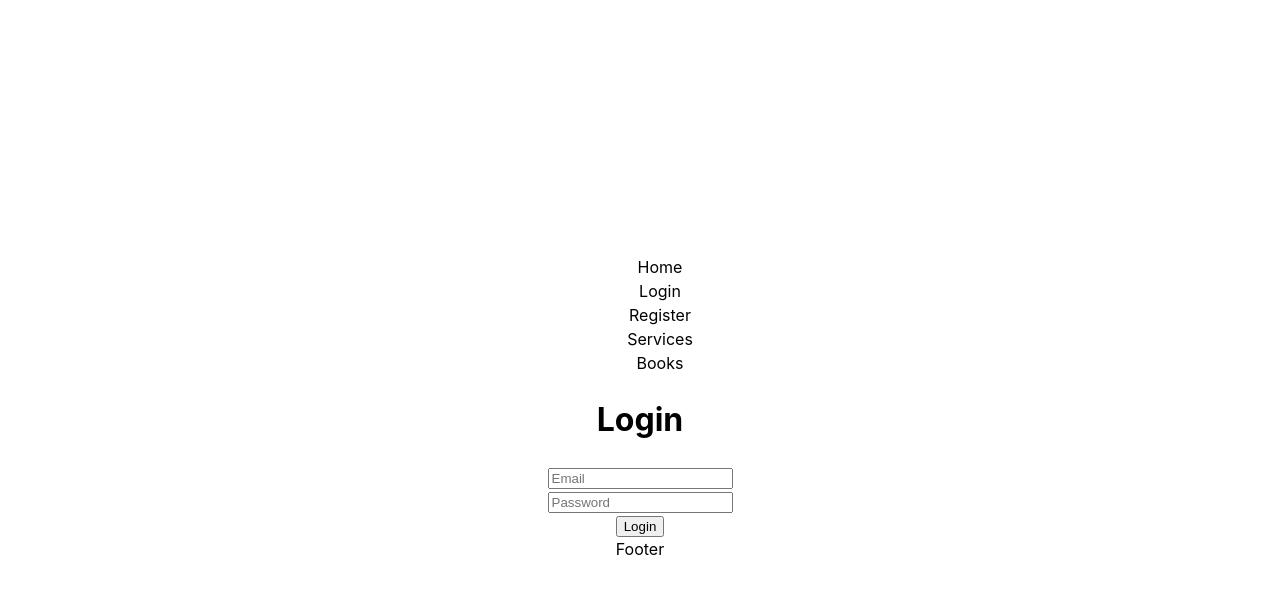
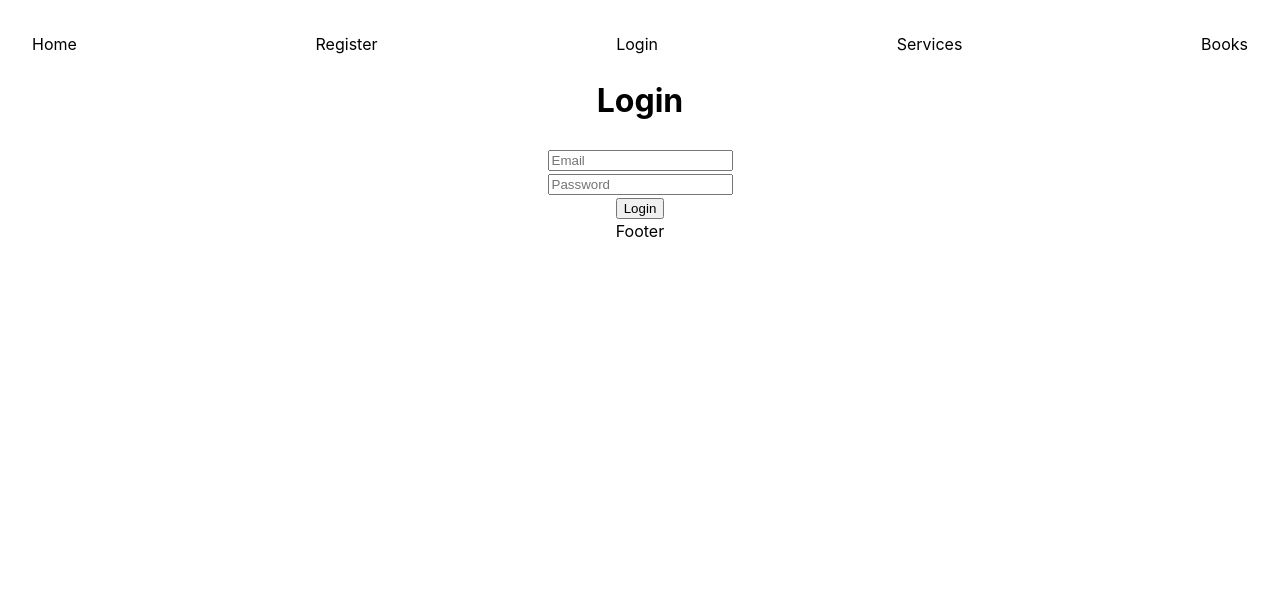
Before and after one commit to More-Pe/frontend-LibraryOnline, a React (Vite) app: page /login in a window 1280 px wide. Shown: the top 594 px of the page. Built offline with nearby package versions, Linux system fonts and the light colour scheme.

Commit message:
feat: token decoded

```diff
--- a/package.json
+++ b/package.json
@@ -11,6 +11,7 @@
   },
   "dependencies": {
     "cors": "^2.8.5",
+    "jwt-decode": "^4.0.0",
     "react": "^18.3.1",
     "react-dom": "^18.3.1",
     "react-router-dom": "^6.25.1"
--- a/src/components/CLogin/CLogin.jsx
+++ b/src/components/CLogin/CLogin.jsx
@@ -3,7 +3,7 @@ import { useState } from 'react';
 import { CInput } from '../CInput/CInput.jsx'
 import { LoginUser } from '../../apiCalls/apiCalls.js';
 import { useNavigate } from 'react-router-dom';
-
+import { jwtDecode } from 'jwt-decode'
 export const CLogin = () => {
 	const navigate = useNavigate();
 	const [credentials, setCredentials] = useState({
@@ -21,8 +21,14 @@ export const CLogin = () => {
 	async function login() {
 		try {
 			console.log(credentials);
-			const response = await LoginUser(credentials); // guarda la repsuesta en una variale
+			const response = await LoginUser(credentials); // guarda la respuesta en una variale
 			if (response.success) {
+				const decodedToken = jwtDecode(response.token)
+				const passport = {
+					token: response.token,
+					tokenData: decodedToken
+				}
+				localStorage.setItem('passport', JSON.stringify(passport))
 				navigate('/users/myprofile');
 			} else {
 				alert(response.message)
--- a/src/components/Header/Header.jsx
+++ b/src/components/Header/Header.jsx
@@ -1,6 +1,7 @@
 import React from 'react'
 import { useNavigate } from 'react-router-dom'
 import { CSurfer } from '../CSurfer/CSurfer';
+import '../Header/Header.css'
 
 export const Header = () => {
 
@@ -8,13 +9,13 @@ export const Header = () => {
 
   return (
     <>
-    <ul>
+    <div className="flex justify-space-betwwen">
         <CSurfer path="/" content="Home"/>
+        <CSurfer path="/register" content="Register"/>
         <CSurfer path="/login" content="Login"/>
-        <CSurfer path="/register" content="Register"/>
         <CSurfer path="/services" content="Services"/>
         <CSurfer path="/books" content="Books"/>
-    </ul>
+    </div>
     </>
   )
 }
--- a/src/index.css
+++ b/src/index.css
@@ -11,8 +11,16 @@
 
 body {
   margin: 0;
-  display: flex;
+  /* display: flex;
   place-items: center;
   min-width: 320px;
-  min-height: 100vh;
+  min-height: 100vh; */
 }
+
+.flex {
+  display: flex;
+}
+
+.justify-space-betwwen {
+  justify-content: space-between;
+}
--- a/src/views/Books/Books.jsx
+++ b/src/views/Books/Books.jsx
@@ -5,6 +5,8 @@ import { CCard } from '../../components/CCard/CCard';
 
 export const Books = () => {
 	const [books, setBooks] = useState([]); //cuidado, esto es solo para arrays
+	//recuperamos nuestro token y sus datos de local storage
+	const passport = JSON.parse(localStorage.getItem("passport"))
 
 	useEffect(() => {
 		console.log('UseEffect');
--- a/src/views/body/Body.jsx
+++ b/src/views/body/Body.jsx
@@ -11,10 +11,10 @@ export const Body = () => {
   return (
     <>
     <Routes>
+        <Route path="*" element={<NotFound/> }/>
         <Route path="/" element={<Home/> }/>
         <Route path="/login" element={<Login/> }/>
         <Route path="/register" element={<Register/> }/>
-        <Route path="*" element={<NotFound/> }/>
         <Route path="/services" element={<Services/>}/>
         <Route path="/books" element={<Books/>}/>
     </Routes>
```
Also changed, not shown: src/main.jsx (+11 -11 lines), 2 other files (tests, documents, lock files or other folders).
